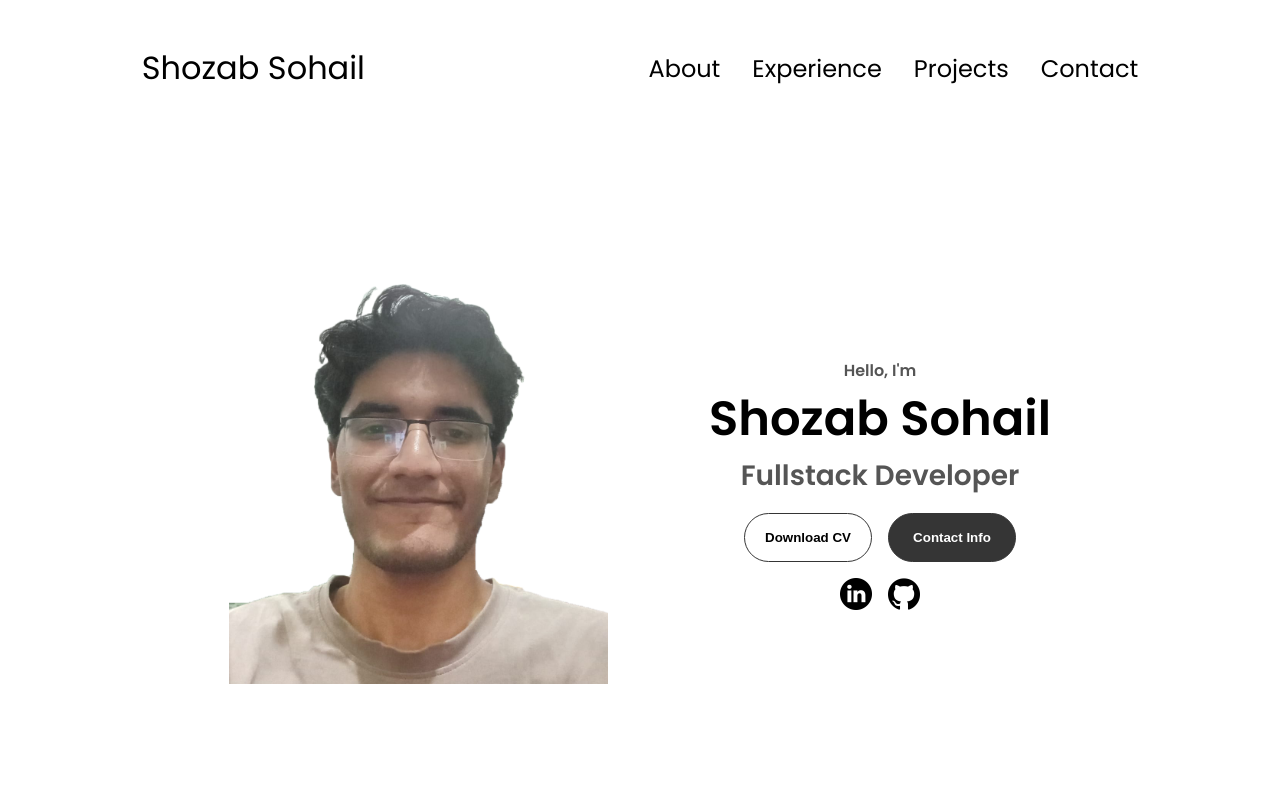
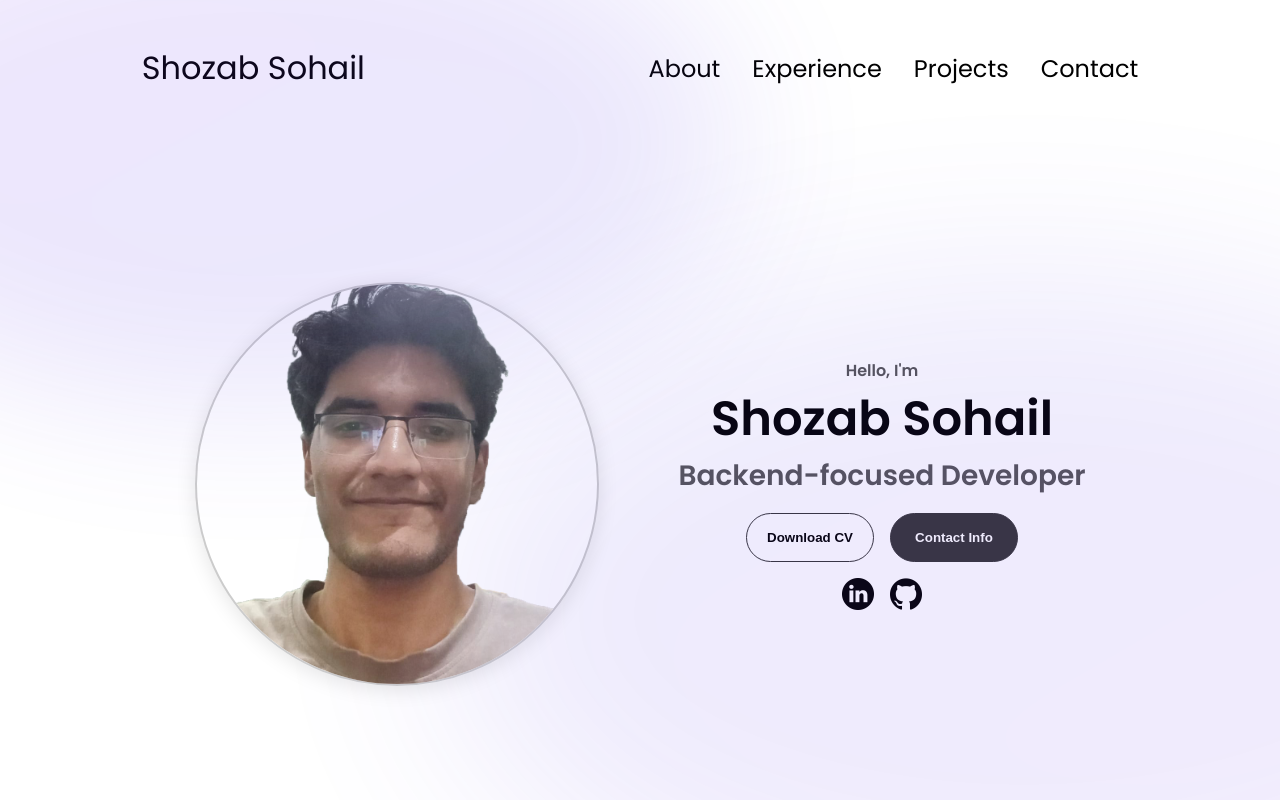
Before and after one commit to ShozabSHK10/Portfolio, a plain HTML site: page index.html in a window 1280 px wide. Shown: the top 800 px of the page. Drawn offline with Linux system fonts and the light colour scheme.

Commit message:
Updated the profile pic css code and changed the layout

```diff
--- a/index.html
+++ b/index.html
@@ -45,7 +45,7 @@
       <div class="section__text">
         <p class="section__text__p1">Hello, I'm</p>
         <h1 class="title">Shozab Sohail</h1>
-        <p class="section__text__p2">Fullstack Developer</p>
+        <p class="section__text__p2">Backend-focused Developer</p>
         <div class="btn-container">
           <button
             class="btn btn-color-2"
@@ -77,13 +77,6 @@
       <p class="section__text__p1">Get To Know More</p>
       <h1 class="title">About Me</h1>
       <div class="section-container">
-        <div class="section__pic-container">
-          <img
-            src="./assets/profile-pic.png"
-            alt="Profile picture"
-            class="about-pic"
-          />
-        </div>
         <div class="about-details-container">
           <div class="about-containers">
             <div class="details-container">
@@ -202,7 +195,7 @@
             </div>
           </div>
           <div class="details-container">
-            <h2 class="experience-sub-title">Frontend Development</h2>
+            <h2 class="experience-sub-title">Backend Development</h2>
             <div class="article-container">
               <article>
                 <img
@@ -211,7 +204,18 @@
                   class="icon"
                 />
                 <div>
-                  <h3>PostgreSQL</h3>
+                  <h3>.NET</h3>
+                  <p>Intermediate</p>
+                </div>
+              </article>
+              <article>
+                <img
+                  src="./assets/checkmark.png"
+                  alt="Experience icon"
+                  class="icon"
+                />
+                <div>
+                  <h3>Node JS</h3>
                   <p>Basic</p>
                 </div>
               </article>
@@ -222,18 +226,7 @@
                   class="icon"
                 />
                 <div>
-                  <h3>Node JS</h3>
-                  <p>Intermediate</p>
-                </div>
-              </article>
-              <article>
-                <img
-                  src="./assets/checkmark.png"
-                  alt="Experience icon"
-                  class="icon"
-                />
-                <div>
-                  <h3>Express JS</h3>
+                  <h3>SQLServer</h3>
                   <p>Intermediate</p>
                 </div>
               </article>
@@ -363,7 +356,11 @@
             alt="LinkedIn icon"
             class="icon contact-icon"
           />
-          <p><a href="https://www.linkedin.com/in/shozab-sohail-5a525036b/">LinkedIn</a></p>
+          <p>
+            <a href="https://www.linkedin.com/in/shozab-sohail-5a525036b/"
+              >LinkedIn</a
+            >
+          </p>
         </div>
       </div>
     </section>
@@ -382,4 +379,53 @@
     </footer>
     <script src="script.js"></script>
   </body>
+  <svg
+    class="bg-shapes"
+    aria-hidden="true"
+    focusable="false"
+    viewBox="0 0 1200 800"
+    preserveAspectRatio="xMidYMid slice"
+    style="
+      position: fixed;
+      inset: 0;
+      width: 100%;
+      height: 100%;
+      z-index: 0;
+      pointer-events: none;
+    "
+  >
+    <defs>
+      <!-- Modern purple-blue gradients -->
+      <linearGradient id="g1" x1="0" y1="0" x2="1" y2="1">
+        <stop offset="0" stop-color="#7C3AED" />
+        <stop offset="1" stop-color="#4F46E5" />
+      </linearGradient>
+      <linearGradient id="g2" x1="0" y1="0" x2="1" y2="1">
+        <stop offset="0" stop-color="#4F46E5" />
+        <stop offset="1" stop-color="#7C3AED" />
+      </linearGradient>
+    </defs>
+
+    <ellipse
+      cx="20%"
+      cy="20%"
+      rx="450"
+      ry="250"
+      fill="url(#g1)"
+      opacity="0.12"
+      style="filter: blur(70px)"
+    />
+
+    <ellipse
+      cx="80%"
+      cy="75%"
+      rx="550"
+      ry="320"
+      fill="url(#g2)"
+      opacity="0.10"
+      style="filter: blur(90px)"
+    />
+</svg>
+
+
 </html>
--- a/style.css
+++ b/style.css
@@ -169,10 +169,30 @@ section {
 
 .section__pic-container {
   display: flex;
-  height: 400px;
-  width: 400px;
+  justify-content: center;
+  align-items: center;
+  height: 350px;
+  width: 350px;
   margin: auto 0;
+  border: 2px solid rgba(0, 0, 0, 0.2);
+  border-radius: 50%;
+  overflow: hidden;
+  box-shadow: 0 4px 20px rgba(0, 0, 0, 0.1);
+  transition: transform 0.3s ease, box-shadow 0.3s ease;
 }
+
+.section__pic-container:hover {
+  transform: scale(1.03);
+  box-shadow: 0 8px 30px rgba(0, 0, 0, 0.2);
+}
+
+.section__pic-container img {
+  width: 100%;
+  height: 100%;
+  object-fit: cover;
+  object-position: center;
+}
+
 
 .section__text {
   align-self: center;
```
Also changed, not shown: 1 other file.
